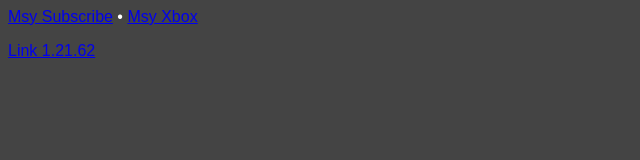
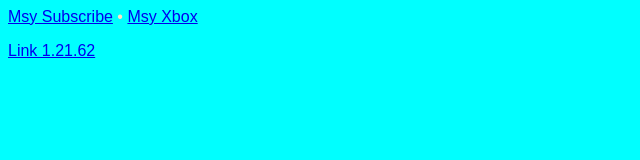
Before and after one commit to Msy544/Msyer, a plain HTML site: page index.html in a window 1280 px wide. Shown: the whole page, without its empty margins (0-640 px from the left). Drawn offline with Linux system fonts and the light colour scheme.

Commit message:
Update index.html

```diff
--- a/index.html
+++ b/index.html
@@ -3,9 +3,10 @@
     <title>Msy</title>
     <style>
     html,body{
-        background: #444;
-        color: white;
-        font-family: sans-serif;
+        background: aqua;
+    color: bisque;
+    font-family: sans-serif;
+}
 
     }
     h1{
```
